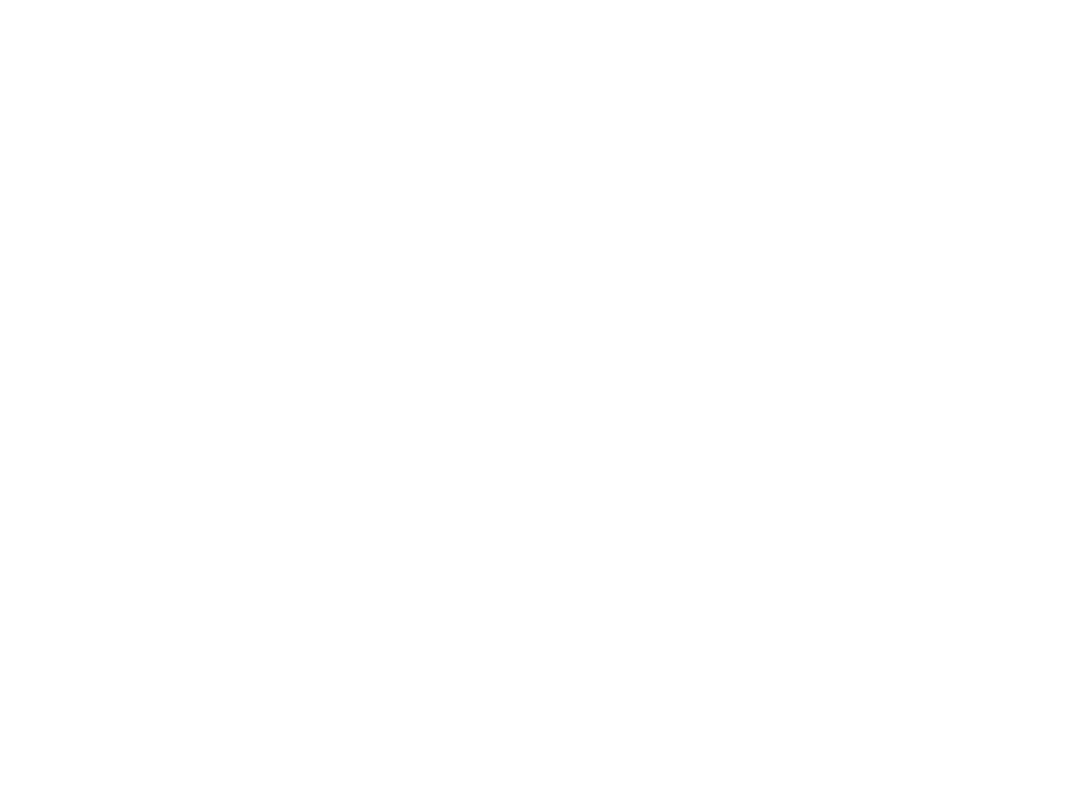
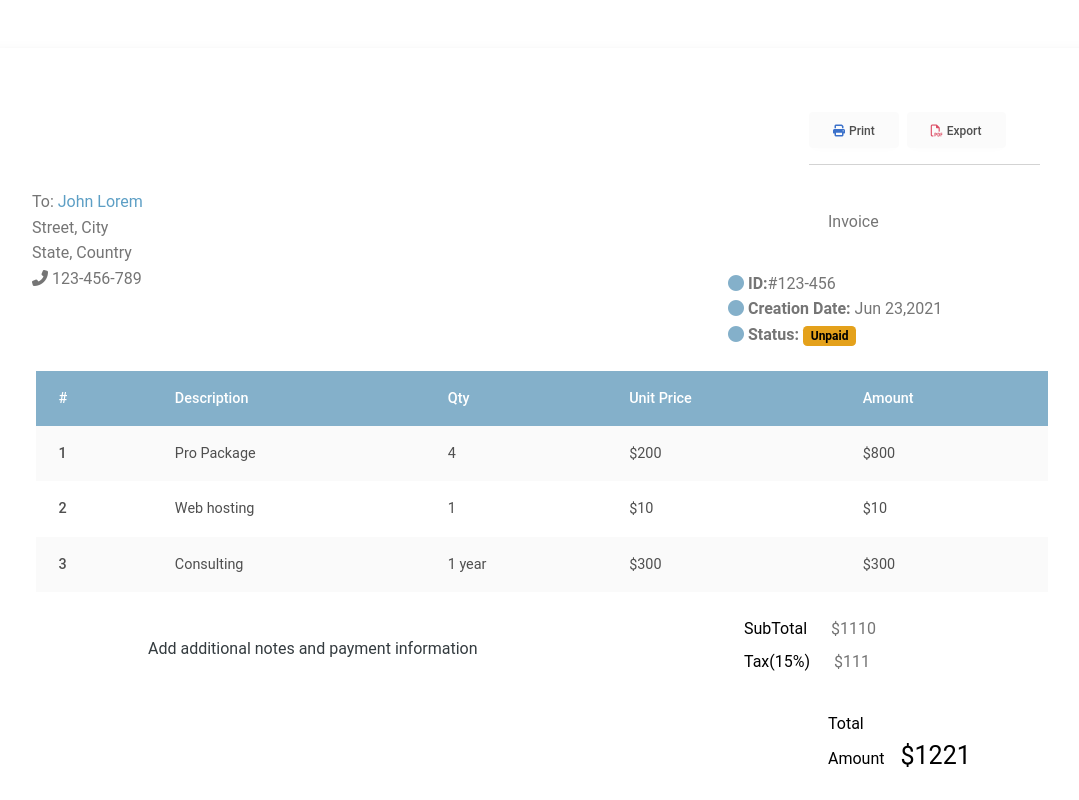
Before and after one commit to Umar2838/I-click-inventory, a React (Vite) app: page /invoice in a window 1280 px wide. Before the commit this address had no page. Shown: the top 800 px of the page, without its empty margins (98-1177 px from the left). Built offline with nearby package versions, Linux system fonts and the light colour scheme.

Commit message:
working on invoice genrating

```diff
--- a/package.json
+++ b/package.json
@@ -12,6 +12,7 @@
   "dependencies": {
     "@emotion/react": "^11.11.4",
     "@emotion/styled": "^11.11.0",
+    "@fortawesome/fontawesome-free": "^6.5.1",
     "@mui/icons-material": "^5.15.11",
     "@mui/material": "^5.15.13",
     "@mui/styled-engine-sc": "^6.0.0-alpha.17",
@@ -20,6 +21,7 @@
     "chart.js": "^4.4.2",
     "date-fns": "^3.6.0",
     "firebase": "^10.9.0",
+    "mdb-react-ui-kit": "^7.2.0",
     "react": "^18.2.0",
     "react-chartjs-2": "^5.2.0",
     "react-dom": "^18.2.0",
--- a/src/App.jsx
+++ b/src/App.jsx
@@ -2,6 +2,7 @@ import { useState } from 'react'
 import {Route, Router,Routes} from "react-router-dom"
 import Login from './components/Login/Login.jsx'
 import Home from './components/Home/Home.jsx'
+import Invoice from "./components/Invoice/Invoice.jsx"
 function App() {
 
   return (
@@ -10,6 +11,7 @@ function App() {
 
   <Route path="/" element={<Login/>} />
   <Route path="/inventory" element={<Home/>} />
+  <Route path="invoice" element={<Invoice/>} />
 
 </Routes>
     </div>
--- /dev/null
+++ b/src/components/Invoice/Invoice.jsx
@@ -0,0 +1,171 @@
+import React from "react";
+import {
+  MDBCard,
+  MDBCardBody,
+  MDBContainer,
+  MDBRow,
+  MDBCol,
+  MDBBtn,
+  MDBIcon,
+  MDBTypography,
+  MDBTable,
+  MDBTableHead,
+  MDBTableBody,
+} from "mdb-react-ui-kit";
+import 'mdb-react-ui-kit/dist/css/mdb.min.css';
+import "@fortawesome/fontawesome-free/css/all.min.css";
+import "./invoice.css"
+
+ var data = localStorage.getItem("invoiceData")
+{console.log(data)}
+export default function App() {
+  return (
+    <MDBContainer className="py-5" >
+      <MDBCard className="p-4 card">
+        <MDBCardBody >
+          <MDBContainer className="mb-2 mt-3">
+            <MDBRow className="d-flex align-items-baseline">
+              <MDBCol xl="9">
+
+              </MDBCol>
+              <MDBCol xl="3" className="float-end">
+                <MDBBtn
+                  color="light"
+                  ripple="dark"
+                  className="text-capitalize border-0"
+                >
+                  <MDBIcon fas icon="print" color="primary" className="me-1" />
+                  Print
+                </MDBBtn>
+                <MDBBtn
+                  color="light"
+                  ripple="dark"
+                  className="text-capitalize border-0 ms-2"
+                >
+                  <MDBIcon
+                    far
+                    icon="file-pdf"
+                    color="danger"
+                    className="me-1"
+                  />
+                  Export
+                </MDBBtn>
+                <hr />
+              </MDBCol>
+            </MDBRow>
+          </MDBContainer>
+
+          <MDBRow>
+            <MDBCol xl="8">
+              <MDBTypography listUnStyled>
+                <li className="text-muted">
+                  To: <span style={{ color: "#5d9fc5" }}>John Lorem</span>
+                </li>
+                <li className="text-muted">Street, City</li>
+                <li className="text-muted">State, Country</li>
+                <li className="text-muted">
+                  <MDBIcon fas icon="phone-alt" /> 123-456-789
+                </li>
+              </MDBTypography>
+            </MDBCol>
+            <MDBCol xl="4">
+              <p className="text-muted">Invoice</p>
+              <MDBTypography listUnStyled>
+                <li className="text-muted">
+                  <MDBIcon fas icon="circle" style={{ color: "#84B0CA" }} />
+                  <span className="fw-bold ms-1">ID:</span>#123-456
+                </li>
+                <li className="text-muted">
+                  <MDBIcon fas icon="circle" style={{ color: "#84B0CA" }} />
+                  <span className="fw-bold ms-1">Creation Date: </span>Jun
+                  23,2021
+                </li>
+                <li className="text-muted">
+                  <MDBIcon fas icon="circle" style={{ color: "#84B0CA" }} />
+                  <span className="fw-bold ms-1">Status:</span>
+                  <span className="badge bg-warning text-black fw-bold ms-1">
+                    Unpaid
+                  </span>
+                </li>
+              </MDBTypography>
+            </MDBCol>
+          </MDBRow>
+          <MDBRow className="my-2 mx-1 justify-content-center">
+            <MDBTable striped borderless>
+              <MDBTableHead
+                className="text-white"
+                style={{ backgroundColor: "#84B0CA" }}
+              >
+                <tr>
+                  <th scope="col">#</th>
+                  <th scope="col">Description</th>
+                  <th scope="col">Qty</th>
+                  <th scope="col">Unit Price</th>
+                  <th scope="col">Amount</th>
+                </tr>
+              </MDBTableHead>
+              <MDBTableBody>
+                <tr>
+                  <th scope="row">1</th>
+                  <td>Pro Package</td>
+                  <td>4</td>
+                  <td>$200</td>
+                  <td>$800</td>
+                </tr>
+                <tr>
+                  <th scope="row">2</th>
+                  <td>Web hosting</td>
+                  <td>1</td>
+                  <td>$10</td>
+                  <td>$10</td>
+                </tr>
+                <tr>
+                  <th scope="row">3</th>
+                  <td>Consulting</td>
+                  <td>1 year</td>
+                  <td>$300</td>
+                  <td>$300</td>
+                </tr>
+              </MDBTableBody>
+            </MDBTable>
+          </MDBRow>
+          <MDBRow>
+            <MDBCol xl="8">
+              <p className="ms-3">
+                Add additional notes and payment information
+              </p>
+            </MDBCol>
+            <MDBCol xl="3">
+              <MDBTypography listUnStyled>
+                <li className="text-muted ms-3">
+                  <span className="text-black me-4">SubTotal</span>$1110
+                </li>
+                <li className="text-muted ms-3 mt-2">
+                  <span className="text-black me-4">Tax(15%)</span>$111
+                </li>
+              </MDBTypography>
+              <p className="text-black float-start">
+                <span className="text-black me-3"> Total Amount</span>
+                <span style={{ fontSize: "25px" }}>$1221</span>
+              </p>
+            </MDBCol>
+          </MDBRow>
+          <hr />
+          <MDBRow>
+            <MDBCol xl="10">
+              <p>Thank you for your purchase</p>
+            </MDBCol>
+            <MDBCol xl="2">
+              <MDBBtn
+                className="text-capitalize"
+                style={{ backgroundColor: "#60bdf3" }}
+              >
+                Pay Now
+              </MDBBtn>
+            </MDBCol>
+          </MDBRow>
+        </MDBCardBody>
+      </MDBCard>
+    </MDBContainer>
+  );
+}
--- a/src/components/Layout/Layout.jsx
+++ b/src/components/Layout/Layout.jsx
@@ -79,6 +79,7 @@ const Layoutstyle = () => {
   const [showProfit, setShowProfit] = useState(false);
   const [showorder, setShoworder] = useState(false);
   const [loader,setLoder] = useState(false)
+  const [invoiceData,setInvoiceData] = useState(null)
 
   const toggleTotalPrice = () => {
     setShowTotalPrice(!showTotalPrice);
@@ -261,10 +262,40 @@ const formItemLayout = {
     },
   },
 };
+
 const onFinish = async (values) => {
   setLoder(true)
   const currentDate = new Date(); // Get the current date
   console.log('Success:', values);
+  setInvoiceData({
+    ...invoiceData,
+    name: values.name,
+    phone: values.phone,
+    serviceType: values.type,
+    leye: values.leye,
+    reye: values.reye,
+    total: values.total,
+    advance: values.advance,
+    balance: values.balance,
+    status: values.status,
+    orderDate: currentDate,
+    cost: values.cost,
+  });
+
+  localStorage.setItem('invoiceData', JSON.stringify({
+    ...invoiceData,
+    name: values.name,
+    phone: values.phone,
+    serviceType: values.type,
+    leye: values.leye,
+    reye: values.reye,
+    total: values.total,
+    advance: values.advance,
+    balance: values.balance,
+    status: values.status,
+    orderDate: currentDate,
+    cost: values.cost,
+  }));
   const docRef = await addDoc(collection(db, "new order"), {
     customername: values.name,
     phone: values.phone,
@@ -290,7 +321,9 @@ const onFinish = async (values) => {
     progress: undefined,
     theme: "light",
   });
+  setIsModalOpen(true)
   window.location.reload();
+
 };
 const onFinishFailed = (errorInfo) => {
   console.log('Failed:', errorInfo);
@@ -427,7 +460,6 @@ setordernumber(orderCount)
   return(
 
     <Flex gap="middle" wrap="wrap">
-
     <Layout style={layoutStyle}>
     <Sider width="12%" style={siderStyle}>
       <div className='slider' >
```
Also changed, not shown: src/components/Invoice/invoice.css (added), 1 other file (tests, documents, lock files or other folders).
